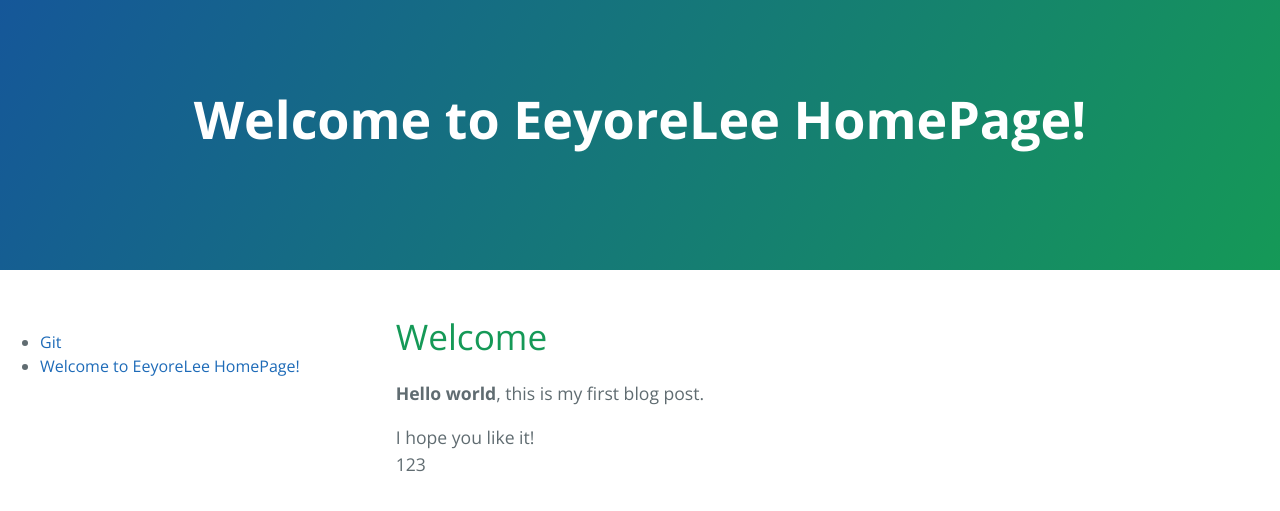
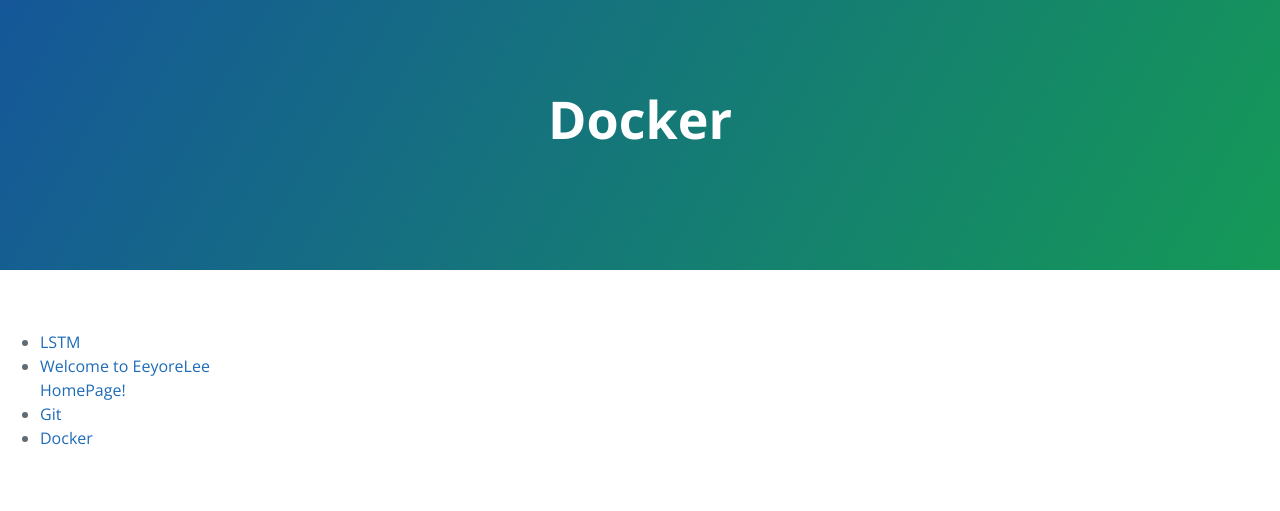
Before and after one commit to EeyoreLee/EeyoreLee.github.io, a Jekyll site: the page built from _posts/2022-7-21-docker.md, in a window 1280 px wide. Shown: the top 511 px of the page. Built offline with Jekyll 4.4.1, drawn with Linux system fonts in a browser that asks for light colours.

```diff
--- a/_layouts/default.html
+++ b/_layouts/default.html
@@ -2,6 +2,9 @@
 <html lang="{{ site.lang | default: "en-US" }}">
   <head>
     <meta charset="UTF-8">
+    <script type="text/javascript" async
+    src="https://cdn.mathjax.org/mathjax/latest/MathJax.js?config=TeX-MML-AM_CHTML">
+    </script>
 
 {% seo %}
     <link rel="preconnect" href="https://fonts.gstatic.com">
--- a/_posts/2022-7-21-docker.md
+++ b/_posts/2022-7-21-docker.md
@@ -1,12 +1,5 @@
 ---
 layout: default
-title:  "Welcome to EeyoreLee HomePage!"
-permalink: /just_test.html
+title:  "Docker"
+permalink: /docker.html
 ---
-
-# Welcome
-
-**Hello world**, this is my first blog post.
-
-I hope you like it!
-123
--- a/_sass/jekyll-theme-cayman.scss
+++ b/_sass/jekyll-theme-cayman.scss
@@ -160,6 +160,7 @@ a {
 }
 
 .main-content {
+  width: 100%;
   word-wrap: break-word;
 
   :first-child {
@@ -167,7 +168,7 @@ a {
   }
 
   @include large {
-    max-width: 64rem;
+    max-width: 80rem;
     padding: 0rem 6rem;
     // margin: 0 auto;
     font-size: 1.1rem;
@@ -379,6 +380,7 @@ a {
 
 // custom
 .navigation {
+  margin: 0px 20px 0px 0px;
   ul {
     margin: 0px;
     padding: 20px 0px;
```
Also changed, not shown: _posts/2022-7-21-welcome.md (added, +7 -0 lines), _posts/nlp/2022-7-22-lstm.md (added, +13 -0 lines), assets/images/lstm_cell_struct.png (added).
